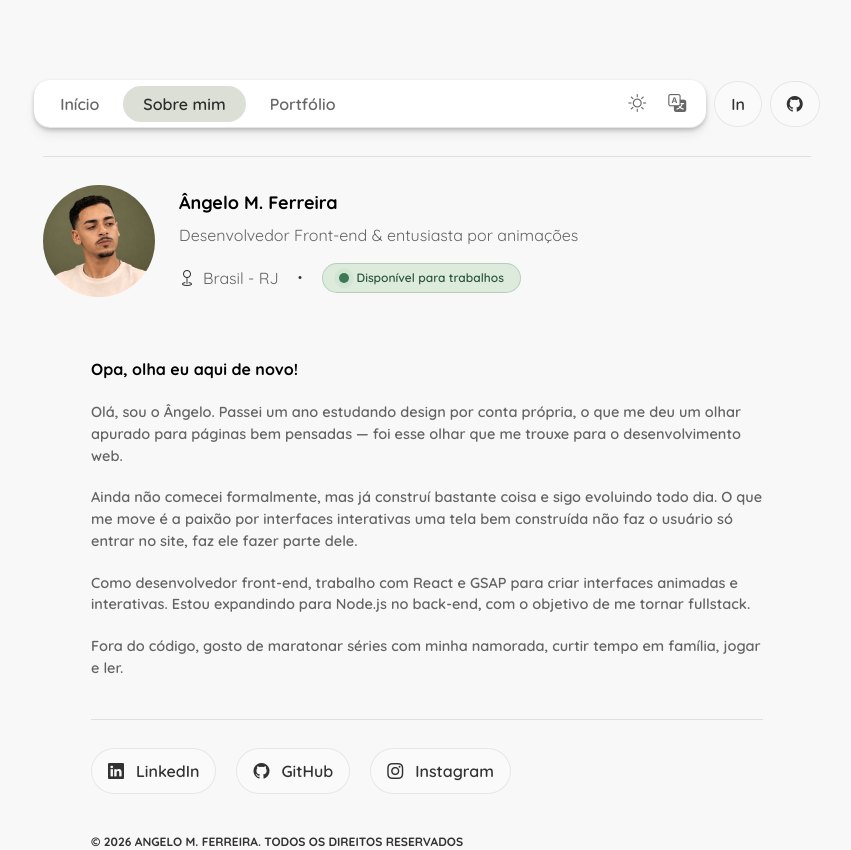
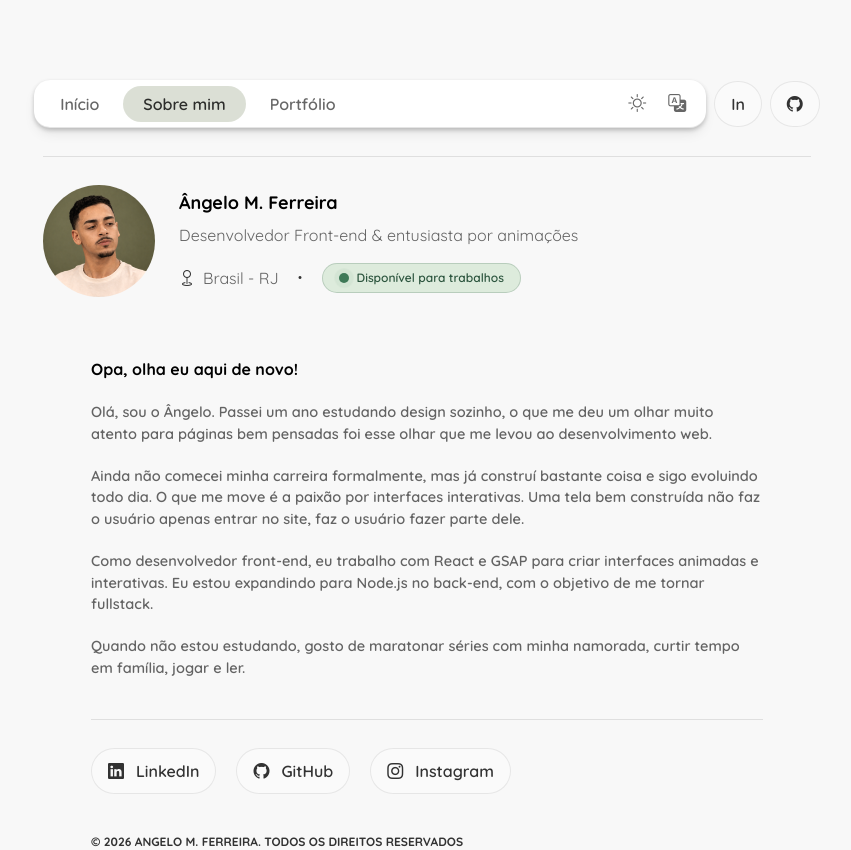
Before and after one commit to devmrqs/devmrqs.com.br, a React (Vite) app: page /about in a window 1280 px wide. Shown: the whole page, without its empty margins (213-1064 px from the left). Built offline with nearby package versions, Linux system fonts and the light colour scheme.

Commit message:
📄 docs: ajusta texto Sobre-mim

```diff
--- a/package.json
+++ b/package.json
@@ -1,4 +1,5 @@
 {
+  "homepage": "",
   "name": "site-portfolio",
   "private": true,
   "version": "0.0.0",
@@ -7,7 +8,9 @@
     "dev": "vite",
     "build": "vite build",
     "lint": "eslint .",
-    "preview": "vite preview"
+    "preview": "vite preview",
+    "predeploy": "npm run build",
+    "deploy": "gh-pages -d dist"
   },
   "dependencies": {
     "@tailwindcss/vite": "^4.3.3",
@@ -28,6 +31,7 @@
     "eslint": "^10.9.0",
     "eslint-plugin-react-hooks": "^7.1.1",
     "eslint-plugin-react-refresh": "^0.5.4",
+    "gh-pages": "^6.3.0",
     "globals": "^17.11.0",
     "vite": "^8.2.2"
   }
--- a/src/pages/About.jsx
+++ b/src/pages/About.jsx
@@ -9,24 +9,24 @@ const About = () => {
       <div className="flex flex-col gap-5">
         <h1 className="text-base font-bold">Opa, olha eu aqui de novo!</h1>
         <p className="text-[14.5px] font-semibold text-blackVLO">
-          Olá, sou o Ângelo. Passei um ano estudando design por conta própria, o
-          que me deu um olhar apurado para páginas bem pensadas — foi esse olhar
-          que me trouxe para o desenvolvimento web.
+          Olá, sou o Ângelo. Passei um ano estudando design sozinho, o que me
+          deu um olhar muito atento para páginas bem pensadas foi esse olhar que
+          me levou ao desenvolvimento web.
         </p>
         <p className="text-[14.5px] font-semibold text-blackVLO">
-          Ainda não comecei formalmente, mas já construí bastante coisa e sigo
-          evoluindo todo dia. O que me move é a paixão por interfaces
-          interativas uma tela bem construída não faz o usuário só entrar no
-          site, faz ele fazer parte dele.
+          Ainda não comecei minha carreira formalmente, mas já construí bastante
+          coisa e sigo evoluindo todo dia. O que me move é a paixão por
+          interfaces interativas. Uma tela bem construída não faz o usuário
+          apenas entrar no site, faz o usuário fazer parte dele.
         </p>
         <p className="text-[14.5px] font-semibold text-blackVLO">
-          Como desenvolvedor front-end, trabalho com React e GSAP para criar
-          interfaces animadas e interativas. Estou expandindo para Node.js no
+          Como desenvolvedor front-end, eu trabalho com React e GSAP para criar
+          interfaces animadas e interativas. Eu estou expandindo para Node.js no
           back-end, com o objetivo de me tornar fullstack.
         </p>
         <p className="text-[14.5px] font-semibold text-blackVLO">
-          Fora do código, gosto de maratonar séries com minha namorada, curtir
-          tempo em família, jogar e ler.
+          Quando não estou estudando, gosto de maratonar séries com minha
+          namorada, curtir tempo em família, jogar e ler.
         </p>
         <div className="h-px bg-blackLine w-2xl mb-7 mt-5 select-none"></div>
       </div>
```
Also changed, not shown: 1 other file (tests, documents, lock files or other folders).
